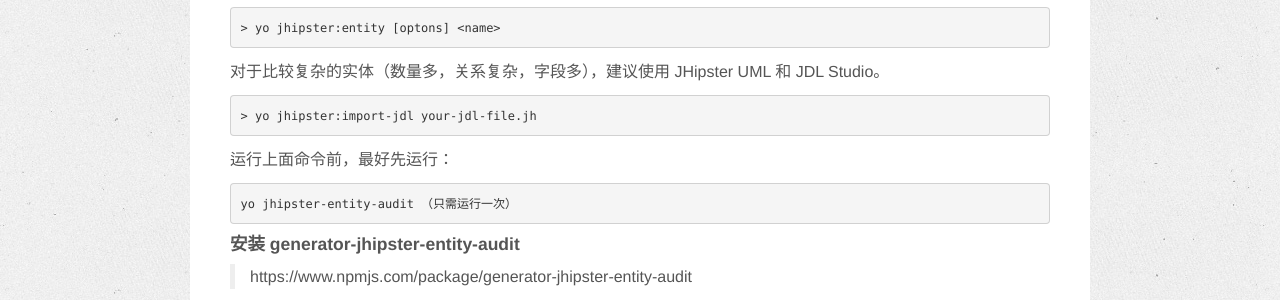
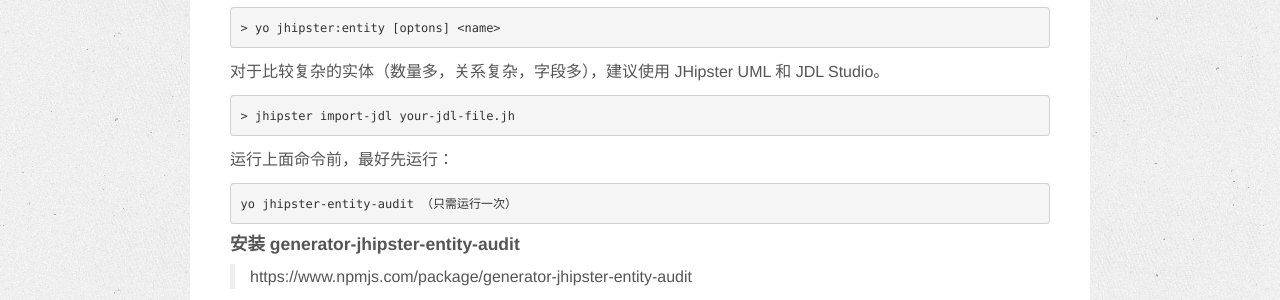
Before and after one commit to wanlp10/wuchao.github.io, a Jekyll site: the page built from _posts/2017-04-28-JHipster的学习和使用.md, in a window 1280 px wide and 900 px high, scrolled down 2382 px. Shown: the part 151-451 px from the top of the window. Built offline with Jekyll 4.4.1, drawn with Linux system fonts in a browser that asks for light colours; nearby versions of some CDN libraries; Markdown is read by kramdown in place of the engine named in the settings; comment, search, counter and statistics services are not loaded.

````diff
--- a/_posts/2017-04-28-JHipster的学习和使用.md
+++ b/_posts/2017-04-28-JHipster的学习和使用.md
@@ -186,7 +186,7 @@ JHipster 通过 entity sub-generator 自动创建前后端相应代码：
 对于比较复杂的实体（数量多，关系复杂，字段多），建议使用 JHipster UML 和 JDL Studio。
 
 ```
-> yo jhipster:import-jdl your-jdl-file.jh
+> jhipster import-jdl your-jdl-file.jh
 ```
 
 运行上面命令前，最好先运行：
````
